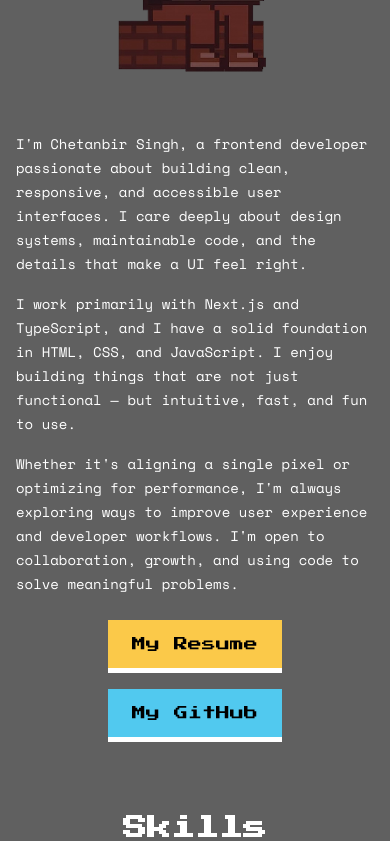
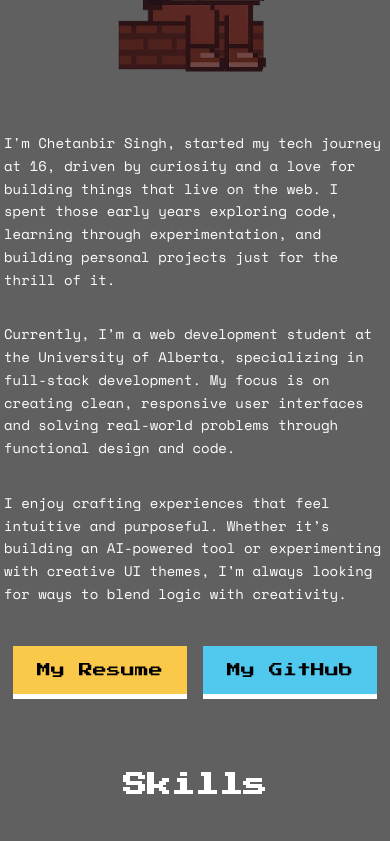
Before and after one commit to ChetanbirSingh/MyPortfolio, a Next.js app: page / in a window 390 px wide. Shown: the part 1156-1997 px from the top of the page. Built offline with nearby package versions, Linux system fonts and the light colour scheme.

Commit message:
fix: improve responsiveness across multiple components

```diff
--- a/src/components/FramedSection.tsx
+++ b/src/components/FramedSection.tsx
@@ -12,7 +12,7 @@ export default function FramedSection({
   return (
     <section
       id={`${mbHeading.toLowerCase().replace(/\s+/g, '-')}-section`}
-      className='pt-10 md:pt-16 md:py-20 px-4 sm:px-8 flex justify-center'
+      className='pt-10 md:pt-16 md:py-20 px-1 md:px-10 flex justify-center'
     >
       <div
         className='relative w-full
--- a/src/components/HeroSection.tsx
+++ b/src/components/HeroSection.tsx
@@ -14,7 +14,7 @@ export default function HeroSection() {
           initial={{ opacity: 0, y: 50 }}
           animate={{ opacity: 1, y: 0 }}
           transition={{ duration: 1, ease: 'easeOut' }}
-          className='flex flex-col items-center justify-center text-center gap-6 px-4'
+          className='flex flex-col items-center justify-center text-center gap-6'
         >
           <motion.h1
             initial={{ opacity: 0 }}
--- a/src/components/SideQuests.tsx
+++ b/src/components/SideQuests.tsx
@@ -34,83 +34,85 @@ const sideQuests = [
 
 export default function SideQuests() {
   return (
-    <section id='projects-section' className='pt-10 md:pt-16'>
-      <div className='flex justify-center items-center'>
-        <SectionTitleSign heading='Side Quests' mbHeading='Projects' />
+<section id="projects-section" className="pt-10 md:pt-16">
+  <div className="flex justify-center items-center">
+    <SectionTitleSign heading="Side Quests" mbHeading="Projects" />
   </div>
-      <div className='grid min-[1000px]:grid-cols-2 gap-10 px-2 md:px-6 py-16'>
+
+  <div className="grid grid-cols-1 sm:grid-cols-2 xl:grid-cols-2 gap-8 md:gap-10 w-full py-12">
     {sideQuests.map(
       ({ image, title, repo, demo, features, tags, role, stack, objective, outcome }, i) => (
         <motion.div
           key={i}
-              className='bg-[#2e1e12] border-2 border-[#674b2e] p-6 rounded-lg shadow-[0_8px_0_#674b2e] flex flex-col gap-5 hover:shadow-[0_12px_0_#674b2e] transition-all duration-300'
+          className="bg-[#2e1e12] border-2 border-[#674b2e] rounded-lg shadow-[0_8px_0_#674b2e] flex flex-col gap-5 hover:shadow-[0_12px_0_#674b2e] transition-all duration-300"
           initial={{ opacity: 0, y: 40 }}
           whileInView={{ opacity: 1, y: 0 }}
           viewport={{ once: true }}
           transition={{ duration: 0.5, delay: i * 0.15 }}
         >
-              <div className='border-2 border-[#674b2e] rounded-md overflow-hidden shadow-inner'>
+          {/* Image */}
+          <div className="border-2 border-[#674b2e] rounded-md overflow-hidden shadow-inner">
             <Image
               src={image}
               alt={`${title} Screenshot`}
               width={1200}
               height={600}
-                  className='w-full h-auto object-cover'
+              className="w-full h-auto object-cover"
             />
           </div>
 
-              <h3 className='text-2xl text-[#ffe3b8] font-bold pixel-font tracking-wide flex items-center gap-2'>
-                <GiSpellBook className='text-[#ffe3b8]' /> {title}
+          <h3 className="text-xl sm:text-2xl text-[#ffe3b8] font-bold pixel-font tracking-wide flex items-center gap-2 px-4">
+            <GiSpellBook className="text-[#ffe3b8]" /> {title}
           </h3>
 
-              <div className='flex gap-4 pt-4'>
+          <div className="flex gap-4 px-4 pt-2 sm:pt-4">
             <button
               aria-label={`${title} GitHub Repo`}
-                  className='px-4 py-2 text-[#ffe3b8] hover:text-[#ecdbd1] transition cursor-pointer'
-                  onClick={() => window.open(repo, '_blank')}
+              className="px-4 py-2 text-[#ffe3b8] hover:text-[#ecdbd1] transition cursor-pointer"
+              onClick={() => window.open(repo, "_blank")}
             >
               <SiGithub size={22} />
             </button>
             <button
               aria-label={`${title} Live Demo`}
-                  className='px-4 py-2 text-[#ffe3b8] hover:text-[#ecdbd1] transition cursor-pointer text-lg'
-                  onClick={() => window.open(demo, '_blank')}
+              className="px-4 py-2 text-[#ffe3b8] hover:text-[#ecdbd1] transition cursor-pointer text-lg"
+              onClick={() => window.open(demo, "_blank")}
             >
               <SiVercel size={22} />
             </button>
           </div>
 
-              <div className='text-sm text-[#fef9f3] pixel-font space-y-2 leading-relaxed bg-[#1e1410] p-4 rounded-md border border-[#4a2e1c]'>
+          <div className="text-sm text-[#fef9f3] pixel-font space-y-2 leading-relaxed bg-[#1e1410] p-4 rounded-md border border-[#4a2e1c] mx-4">
             <p>
-                  <span className='text-[#ffd580] font-semibold'>STACK:</span> {stack}
+              <span className="text-[#ffd580] font-semibold">STACK:</span> {stack}
             </p>
             <p>
-                  <span className='text-[#ffd580] font-semibold'>ROLE:</span> {role}
+              <span className="text-[#ffd580] font-semibold">ROLE:</span> {role}
             </p>
             <p>
-                  <span className='text-[#ffd580] font-semibold'>FEATURES:</span>{' '}
-                  {features.join(', ')}
+              <span className="text-[#ffd580] font-semibold">FEATURES:</span> {features.join(", ")}
             </p>
             <p>
-                  <span className='text-[#ffd580] font-semibold'>OBJECTIVE:</span> {objective}
+              <span className="text-[#ffd580] font-semibold">OBJECTIVE:</span> {objective}
             </p>
             <p>
-                  <span className='text-[#ffd580] font-semibold'>OUTCOME:</span> {outcome}
+              <span className="text-[#ffd580] font-semibold">OUTCOME:</span> {outcome}
             </p>
           </div>
 
-              <div className='flex flex-wrap gap-2 pt-3'>
+          {/* Tags */}
+          <div className="flex flex-wrap gap-2 px-4 pb-6 pt-2">
             {tags.map((tag, idx) => (
               <span
                 key={idx}
-                    className='text-xs px-3 py-1 pixel-font rounded-md bg-[#3a2a1f] border border-[#8b684c] text-[#f1e2cf] shadow-md'
+                className="text-xs px-3 py-1 pixel-font rounded-md bg-[#3a2a1f] border border-[#8b684c] text-[#f1e2cf] shadow-md"
               >
-                    <GiStarSwirl className='inline-block mr-1 text-[#ffe3b8]' /> {tag}
+                <GiStarSwirl className="inline-block mr-1 text-[#ffe3b8]" /> {tag}
               </span>
             ))}
           </div>
         </motion.div>
-          ),
+      )
     )}
   </div>
 </section>
--- a/src/components/Stats.tsx
+++ b/src/components/Stats.tsx
@@ -4,6 +4,13 @@ import Image from 'next/image';
 import FramedSection from './FramedSection';
 import Button from './Button';
 import { motion } from 'framer-motion';
+const aboutMe = [
+  `I'm Chetanbir Singh, started my tech journey at 16, driven by curiosity and a love for building things that live on the web. I spent those early years exploring code, learning through experimentation, and building personal projects just for the thrill of it.`,
+
+  `Currently, I’m a web development student at the University of Alberta, specializing in full-stack development. My focus is on creating clean, responsive user interfaces and solving real-world problems through functional design and code.`,
+
+  `I enjoy crafting experiences that feel intuitive and purposeful. Whether it’s building an AI-powered tool or experimenting with creative UI themes, I’m always looking for ways to blend logic with creativity.`,
+];
 
 export default function StatsSection() {
   return (
@@ -16,7 +23,7 @@ export default function StatsSection() {
         viewport={{ once: true }}
       >
         <div
-          className='md:bg-[#A09484] sm:max-w-md md:max-w-sm px-6 py-0 md:py-8 mx-auto
+          className='md:bg-[#A09484] sm:max-w-md px-18 w-full h py-0 md:py-8 mx-auto
         rounded-sm flex flex-col justify-center items-center md:shadow-md'
         >
           <div className='px-4 py-3 mt-5 hidden md:block bg-black text-white text-center border-b-[5px] border-white'>
@@ -39,39 +46,19 @@ export default function StatsSection() {
           </motion.div>
         </div>
 
-        <div className='flex flex-col justify-between gap-4 text-sm sm:text-base text-white max-w-2xl leading-6 p-0 md:px-2'>
+        <div className='flex flex-col justify-between gap-4 text-sm sm:text-base sm:max-w-3xl leading-6 p-0 md:px-2 '>
+          {aboutMe.map((text, idx) => (
             <motion.p
+              key={idx}
               initial={{ opacity: 0, y: 30 }}
               whileInView={{ opacity: 1, y: 0 }}
-            transition={{ duration: 0.5, ease: 'easeOut', delay: 0.1 }}
+              transition={{ duration: 0.5, ease: 'easeOut', delay: idx * 0.1 }}
               viewport={{ once: true }}
+              className='mb-4 text-sm leading-relaxed text-white'
             >
-            I&apos;m Chetanbir Singh, a frontend developer passionate about building clean,
-            responsive, and accessible user interfaces. I care deeply about design systems,
-            maintainable code, and the details that make a UI feel right.
+              {text}
             </motion.p>
-
-          <motion.p
-            initial={{ opacity: 0, y: 30 }}
-            whileInView={{ opacity: 1, y: 0 }}
-            transition={{ duration: 0.5, ease: 'easeOut', delay: 0.3 }}
-            viewport={{ once: true }}
-          >
-            I work primarily with Next.js and TypeScript, and I have a solid foundation in HTML,
-            CSS, and JavaScript. I enjoy building things that are not just functional — but
-            intuitive, fast, and fun to use.
-          </motion.p>
-
-          <motion.p
-            initial={{ opacity: 0, y: 30 }}
-            whileInView={{ opacity: 1, y: 0 }}
-            transition={{ duration: 0.5, ease: 'easeOut', delay: 0.5 }}
-            viewport={{ once: true }}
-          >
-            Whether it&apos;s aligning a single pixel or optimizing for performance, I&apos;m always
-            exploring ways to improve user experience and developer workflows. I&apos;m open to
-            collaboration, growth, and using code to solve meaningful problems.
-          </motion.p>
+          ))}
 
           <motion.div
             className='flex flex-wrap gap-4 mt-2 justify-center'
--- a/src/components/TrainingLog.tsx
+++ b/src/components/TrainingLog.tsx
@@ -30,7 +30,7 @@ const trainings = [
 export default function TrainingLog() {
   return (
     <FramedSection heading='Training Log' mbHeading='Education'>
-      <div className='relative px-4 md:px-6 py-10 md:py-20'>
+      <div className='relative md:px-6 py-10 md:py-20'>
         <ul className='relative z-10 flex flex-col'>
           {trainings.map(({ status, title, desc, date, border }, i) => (
             <motion.li
@@ -76,7 +76,7 @@ export default function TrainingLog() {
                   </span>
                 </div>
 
-                <h3 className='text-white text-xl md:text-2xl font-bold pixel-font leading-tight'>
+                <h3 className='text-white text-xl md:text-xl font-bold pixel-font leading-tight'>
                   {title}
                 </h3>
 
```
Lines whose indentation alone changed are shown as unchanged.
